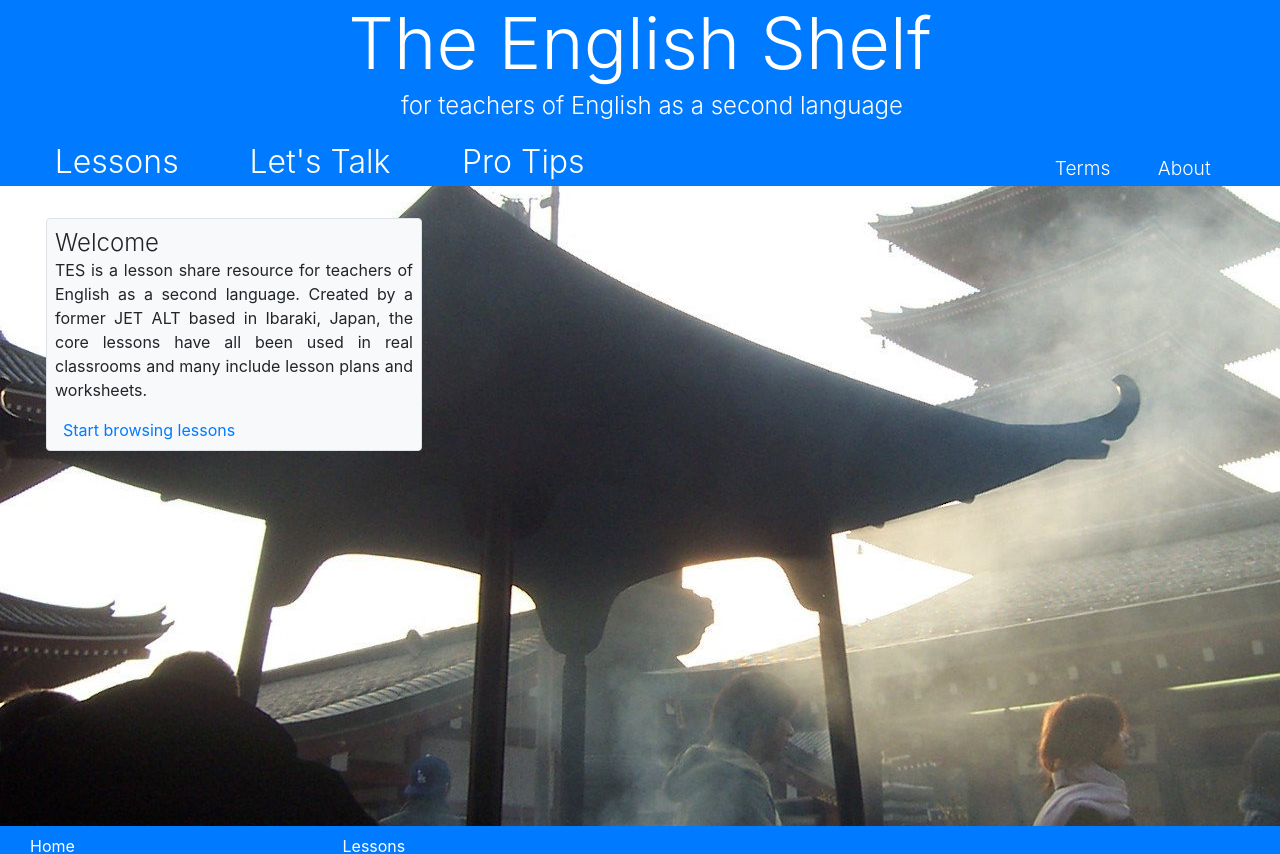
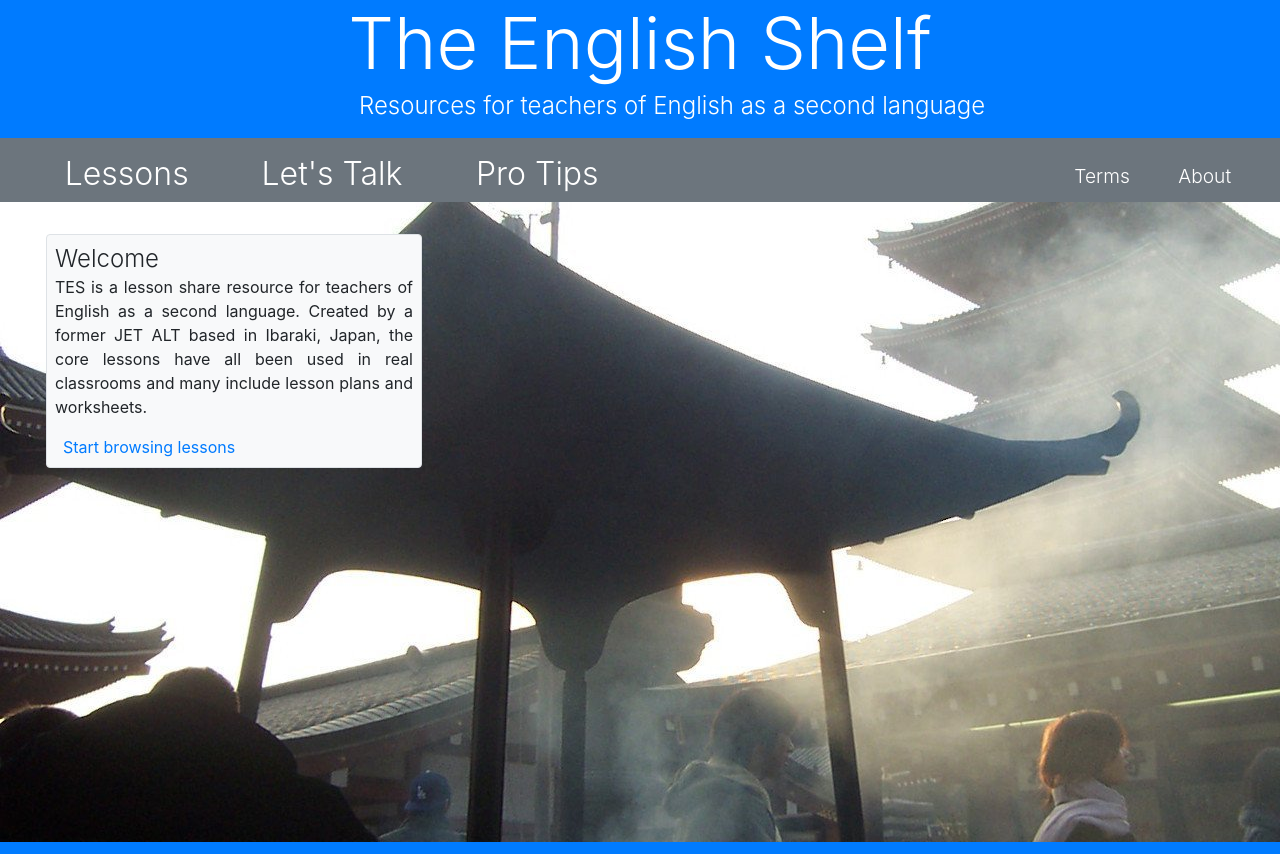
Before and after one commit to kevinjapan/TheEnglishShelf, a React (Create React App) app: page / in a window 1280 px wide. Shown: the top 854 px of the page. Built offline with nearby package versions, Linux system fonts and the light colour scheme; no server answers.

Commit message:
Refactor NavBar UI

```diff
--- a/src/components/NavBar/navBarLg.jsx
+++ b/src/components/NavBar/navBarLg.jsx
@@ -11,6 +11,7 @@ const NavBarLg = () => {
    return (
       <div className="row d-none d-md-block">
          <NavBarLinker
+            is_mobile={false}
             is_displayed={true}/>
       </div>
    )
--- a/src/components/NavBar/navBarLinker.jsx
+++ b/src/components/NavBar/navBarLinker.jsx
@@ -5,8 +5,8 @@ import { NavLink } from "react-router-dom"
 
 const NavBarLinker = props => {
 
-    const classes = "domain font-weight-light col-12 col-md-3 col-lg-2 mt-lg-0 text-left text-md-center text-no-wrap text-decoration-none"
-    const sub_classes = "sub_domain font-weight-light d-none d-md-block col-12 col-md-1 mt-3 text-white text-center text-decoration-none px-md-1"
+   const classes = "domain font-weight-light col-12 col-md-3 col-lg-2 mt-lg-0 pb-1 text-left text-md-center text-no-wrap text-decoration-none rounded-top"
+   const sub_classes = "sub_domain font-weight-light d-none d-md-block col-12 col-md-1 mt-3 pb-3 text-center text-decoration-none px-md-1 rounded-top"
 
    const close_dropdown = () => {
       // check if exists in parent to prevent unnecessary re-render and reloading resources..
@@ -15,43 +15,63 @@ const NavBarLinker = props => {
       }
    }
 
+   let active_bg = props.is_mobile === true ? '' : 'white'
+   let active_color = props.is_mobile === true ? 'white' : 'black'
+   let active_border = props.is_mobile === true ? 'solid 1px white' : ''
+
    return (
       props.is_displayed === true
-            ?   <div className="col-12 bg-primary mb-3 mb-md-0">
+         ?  <div className={`col-12 bg-primary mb-3 mb-md-0 p-0 ${props.is_mobile === true ? 'pb-3' : ''}`}>
 
                <div className="d-none d-md-block row col-12 col-lg-6 m-lg-auto">
                   <NavLink to="/"
                      className="col-12 text-white text-center text-decoration-none text-nowrap px-0" >
                      <div className="display-3">The English Shelf</div>
-                            <div className="display-6 my-1 ml-4">for teachers of English as a second language</div>
+                     <div className="display-6 my-1 ml-4">Resources for teachers of English as a second language</div>
                   </NavLink>
                </div>
 
-                    <div className="row col-12 mt-5 mt-md-3">
+               <div className={`d-flex align-items-end row w-100 ml-0 mt-0 mt-md-3 ${props.is_mobile === true ? 'bg-primary' : 'bg-secondary'} px-4 pt-2`}>
                   <NavLink
                      to="/lessons" onClick={close_dropdown}
                      className={`${classes}`}
-                            style={({ isActive }) => ({ backgroundColor: isActive ? 'white' : '',color: isActive ? 'black' : 'white' })}>Lessons</NavLink>
+                     style={({ isActive }) => ({
+                        backgroundColor: isActive ? active_bg : '',
+                        color: isActive ? active_color : 'white',
+                        borderBottom: isActive ? active_border : ''
+                     })}>Lessons</NavLink>
                   <NavLink
                      to="/letstalk" onClick={close_dropdown}
                      className={`${classes}`}
-                            style={({ isActive }) => ({ backgroundColor: isActive ? 'white' : '',color: isActive ? 'black' : 'white'  })}>Let's Talk</NavLink>
+                     style={({ isActive }) => ({
+                        backgroundColor: isActive ? active_bg : '',
+                        color: isActive ? active_color : 'white',
+                        borderBottom: isActive ? active_border : ''
+                     })}>Let's Talk</NavLink>
                   <NavLink
                      to="/protips" onClick={close_dropdown}
                      className={`${classes}`}
-                            style={({ isActive }) => ({ backgroundColor: isActive ? 'white' : '',color: isActive ? 'black' : 'white'  })}>Pro Tips</NavLink>
+                     style={({ isActive }) => ({
+                        backgroundColor: isActive ? active_bg : '',
+                        color: isActive ? active_color : 'white',
+                        borderBottom: isActive ? active_border : ''
+                     })}>Pro Tips</NavLink>
 
                   <div className="col-0 col-md-1 col-lg-3"></div>
 
                   <NavLink
                      to="/terms"
-                            className={`${sub_classes} mb-n1 ml-auto mb-2`}>Terms</NavLink>
+                     className={`${sub_classes} mb-n1 ml-auto`}
+                     style={({ isActive }) => ({ backgroundColor: isActive ? 'white' : '',color: isActive ? 'black' : 'white'  })}
+                     >Terms</NavLink>
                   <NavLink
                      to="/about"
-                            className={`${sub_classes} mb-n1`}>About</NavLink>
+                     className={`${sub_classes} mb-n1`}
+                     style={({ isActive }) => ({ backgroundColor: isActive ? 'white' : '',color: isActive ? 'black' : 'white'  })}
+                     >About</NavLink>
                </div>
             </div>
-            :   null
+         :  null
    )
 }
 
--- a/src/components/NavBar/navBarSm.jsx
+++ b/src/components/NavBar/navBarSm.jsx
@@ -23,6 +23,7 @@ const NavBarSm = () => {
             onToggleNavBar={toggleNavBar}
             onMenuItemClicked={menuItemClicked}/>
          <NavBarLinker
+            is_mobile={true}
             is_displayed={is_displayed}
             onMenuItemClicked={menuItemClicked}/>
       </div>
--- a/src/components/NavBar/navBarToggler.jsx
+++ b/src/components/NavBar/navBarToggler.jsx
@@ -7,39 +7,25 @@ const NavBarToggler = props => {
 
    return (
       <div className="bg-primary">
-            <div className="col-12 bg-primary py-2">
-                <div className="row">
-                    <NavLink
-                        to="/terms"
-                        className="font-weight-light col-3 col-sm-2 ml-auto text-white text-center"
-                        onClick={props.onMenuItemClicked}>Terms</NavLink>
-                    <NavLink
-                        to="/about"
-                        className="font-weight-light col-3 col-sm-2 text-white text-center"
-                        onClick={props.onMenuItemClicked}>About</NavLink>
-                </div>
-            </div>
-            <div className=" col-12 bg-primary py-3">
-                <div className="row bg-primary">
+         <div className="d-flex align-items-center col-12 py-2 ">
                <NavLink
                   to="/"
-                        className="d-block d-sm-none col-12 display-5 text-white text-no-wrap text-decoration-none"
+                  className="d-block d-sm-none col-8 display-6 text-white text-no-wrap text-decoration-none"
                   onClick={props.onMenuItemClicked}>
-                        <div className="">The English Shelf</div>
+                  The English Shelf
                   </NavLink>
                <NavLink
                   to="/"
-                        className="d-none d-sm-block d-md-none col-12 display-4 text-white text-no-wrap text-decoration-none"
+                  className="d-none d-sm-block d-md-none col-8 display-5 text-white text-no-wrap text-decoration-none"
                   onClick={props.onMenuItemClicked}>
-                        <div className="">The English Shelf</div>
+                  The English Shelf
                   </NavLink>
-                </div>
-            </div>
-
-            <div className="col-12 bg-primary mb-5">
-                <div className="col-3 ml-auto mt-sm-n5">
+               <NavLink
+                  to="/terms"
+                  className="font-weight-light col-2 col-sm-2 ml-auto text-white text-center"
+                  onClick={props.onMenuItemClicked}>Terms</NavLink>
                <button
-                        className="btn btn-primary btn-sm bg-primary float-right" id="toggler"
+                  className="col-1 btn btn-primary btn-sm float-right" id="toggler"
                   onClick={props.onToggleNavBar}>
                   <svg xmlns="http://www.w3.org/2000/svg" viewBox="0 0 30 30" width="30" height="30" focusable="false" role="img">
                   <title>Menu</title><path stroke="currentColor" strokeWidth="2" strokeLinecap="round" strokeMiterlimit="10"
@@ -47,8 +33,6 @@ const NavBarToggler = props => {
                </button>
          </div>
       </div>
-
-        </div>
     )
 }
 
```
Lines whose indentation alone changed are shown as unchanged.
